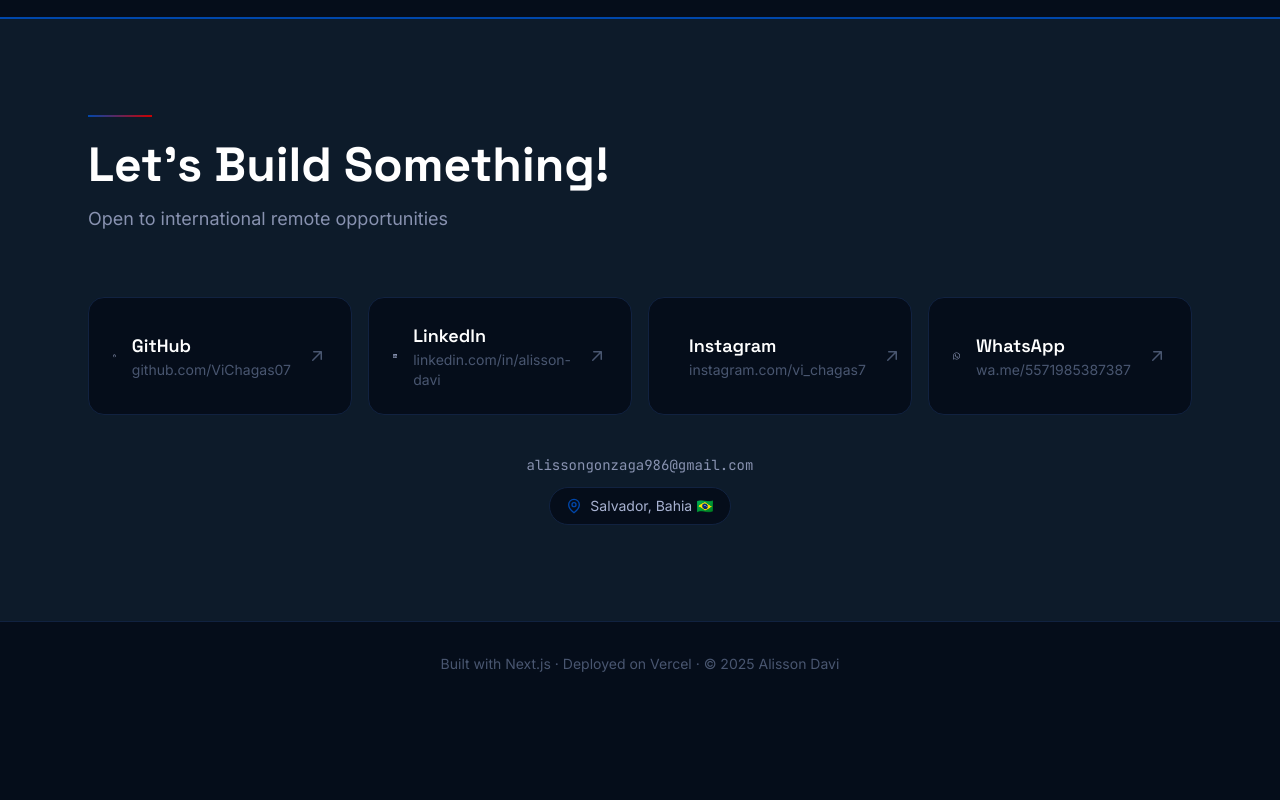
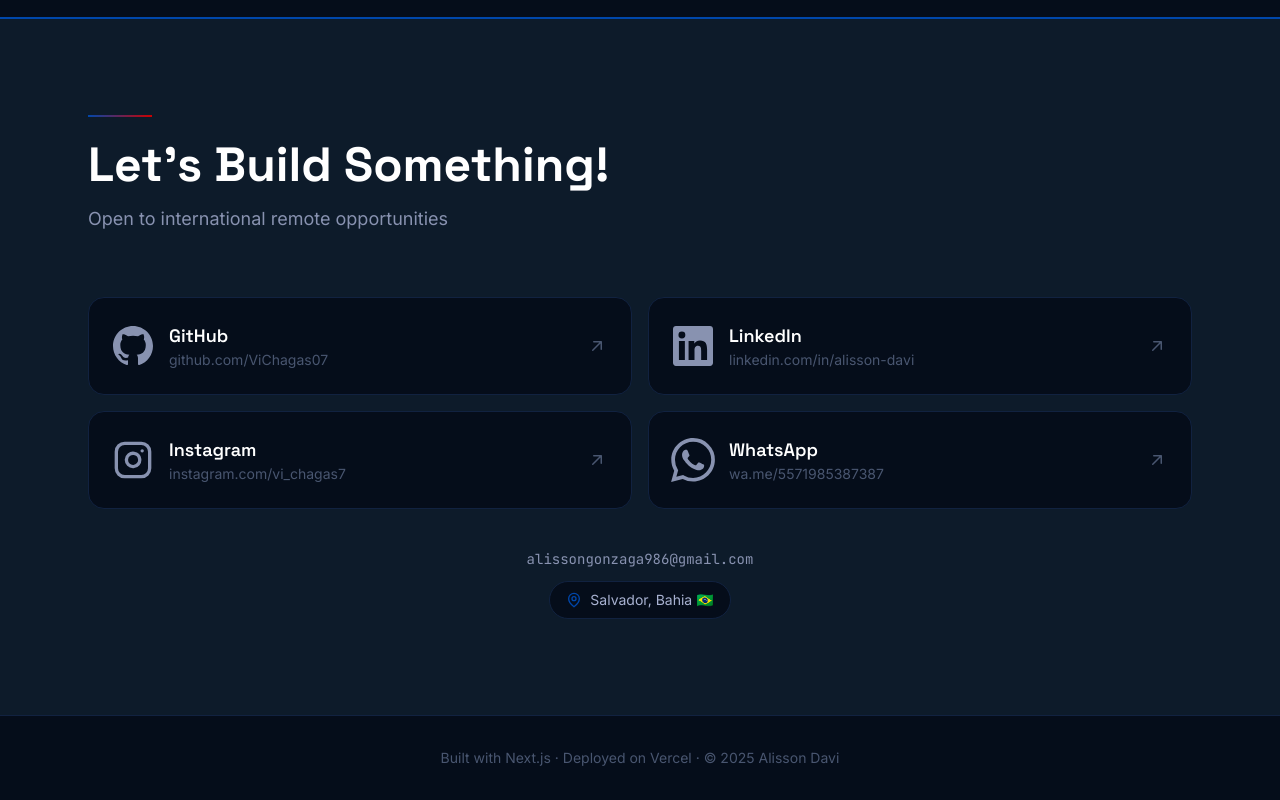
Before and after one commit to ViChagas07/Portfolio-Resume, a Next.js app: page /en in a window 1280 px wide. Shown: the part 5637-6437 px from the top of the page. Before the commit the page ends 6343 px from the top, so only its background shows below. Built offline with nearby package versions, Linux system fonts and the light colour scheme.

Commit message:
fix: 2x2 grid layout for contact cards, scale WhatsApp icon to match other logos

```diff
--- a/components/sections/Contact.tsx
+++ b/components/sections/Contact.tsx
@@ -25,8 +25,8 @@ export function Contact() {
       <div className="mx-auto max-w-6xl px-6 py-24">
         <SectionTitle title={t("title")} subtitle={t("subtitle")} />
 
-        {/* Link cards — 1 col mobile, 2 cols tablet, 4 cols desktop */}
-        <div className="grid gap-4 sm:grid-cols-2 lg:grid-cols-4">
+        {/* Link cards — 1 col mobile, 2x2 grid tablet+ */}
+        <div className="grid gap-4 sm:grid-cols-2">
           {/* GitHub */}
           <a
             href="https://github.com/ViChagas07"
@@ -153,7 +153,7 @@ export function Contact() {
               xmlns="http://www.w3.org/2000/svg"
               viewBox="0 0 24 24"
               fill="currentColor"
-              className="h-10 w-10 text-[var(--color-gray)]"
+              className="h-10 w-10 scale-110 text-[var(--color-gray)]"
               aria-hidden="true"
             >
               <path d="M17.472 14.382c-.297-.149-1.758-.867-2.03-.967-.273-.099-.471-.148-.67.15-.197.297-.767.966-.94 1.164-.173.199-.347.223-.644.075-.297-.15-1.255-.463-2.39-1.475-.883-.788-1.48-1.761-1.653-2.059-.173-.297-.018-.458.13-.606.134-.133.298-.347.446-.52.149-.174.198-.298.298-.497.099-.198.05-.371-.025-.52-.075-.149-.669-1.612-.916-2.207-.242-.579-.487-.5-.669-.51-.173-.008-.371-.01-.57-.01-.198 0-.52.074-.792.372-.272.297-1.04 1.016-1.04 2.479 0 1.462 1.065 2.875 1.213 3.074.149.198 2.096 3.2 5.077 4.487.709.306 1.262.489 1.694.625.712.227 1.36.195 1.871.118.571-.085 1.758-.719 2.006-1.413.248-.694.248-1.289.173-1.413-.074-.124-.272-.198-.57-.347m-5.421 7.403h-.004a9.87 9.87 0 0 1-5.031-1.378l-.361-.214-3.741.982.998-3.648-.235-.374a9.86 9.86 0 0 1-1.51-5.26c.001-5.45 4.436-9.884 9.888-9.884 2.64 0 5.122 1.03 6.988 2.898a9.825 9.825 0 0 1 2.893 6.994c-.003 5.45-4.437 9.884-9.885 9.884m8.413-18.297A11.815 11.815 0 0 0 12.05 0C5.495 0 .16 5.335.157 11.892c0 2.096.547 4.142 1.588 5.945L.057 24l6.305-1.654a11.882 11.882 0 0 0 5.683 1.448h.005c6.554 0 11.89-5.335 11.893-11.893a11.821 11.821 0 0 0-3.48-8.413Z" />
```
